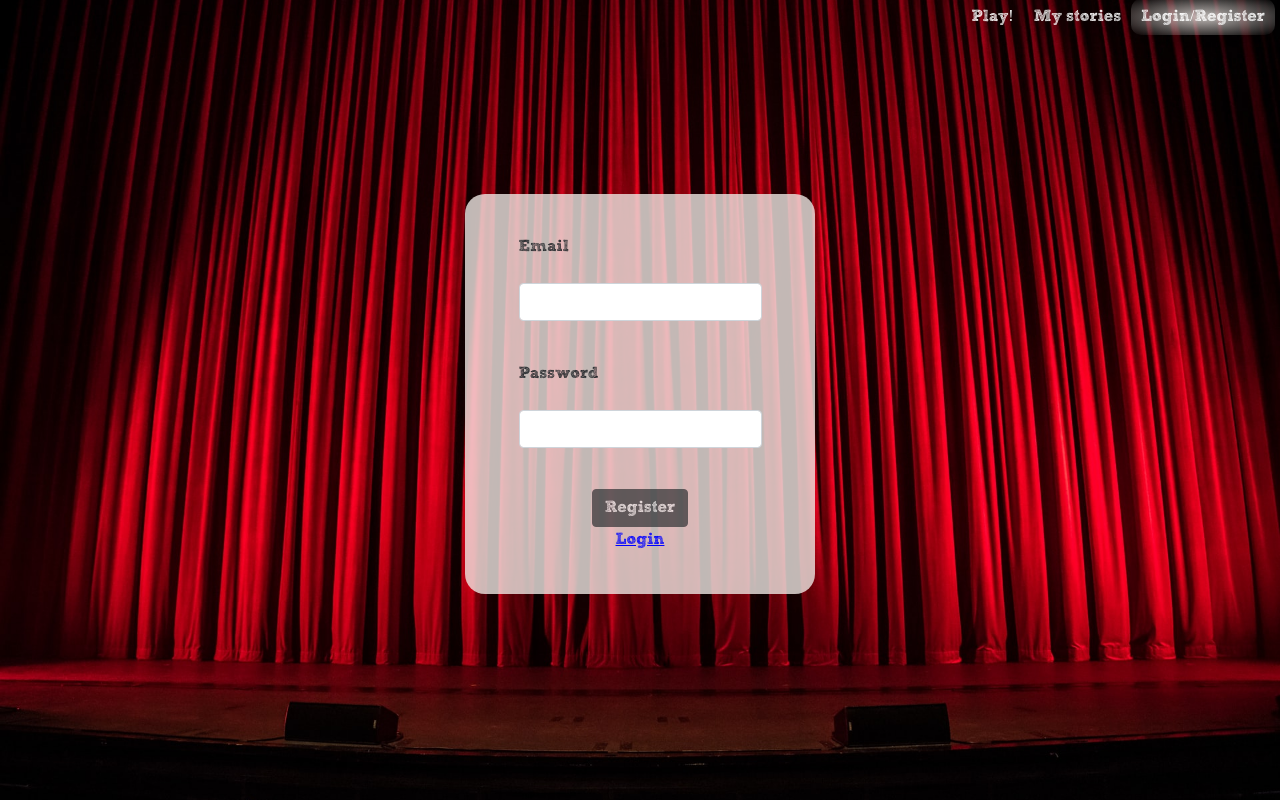
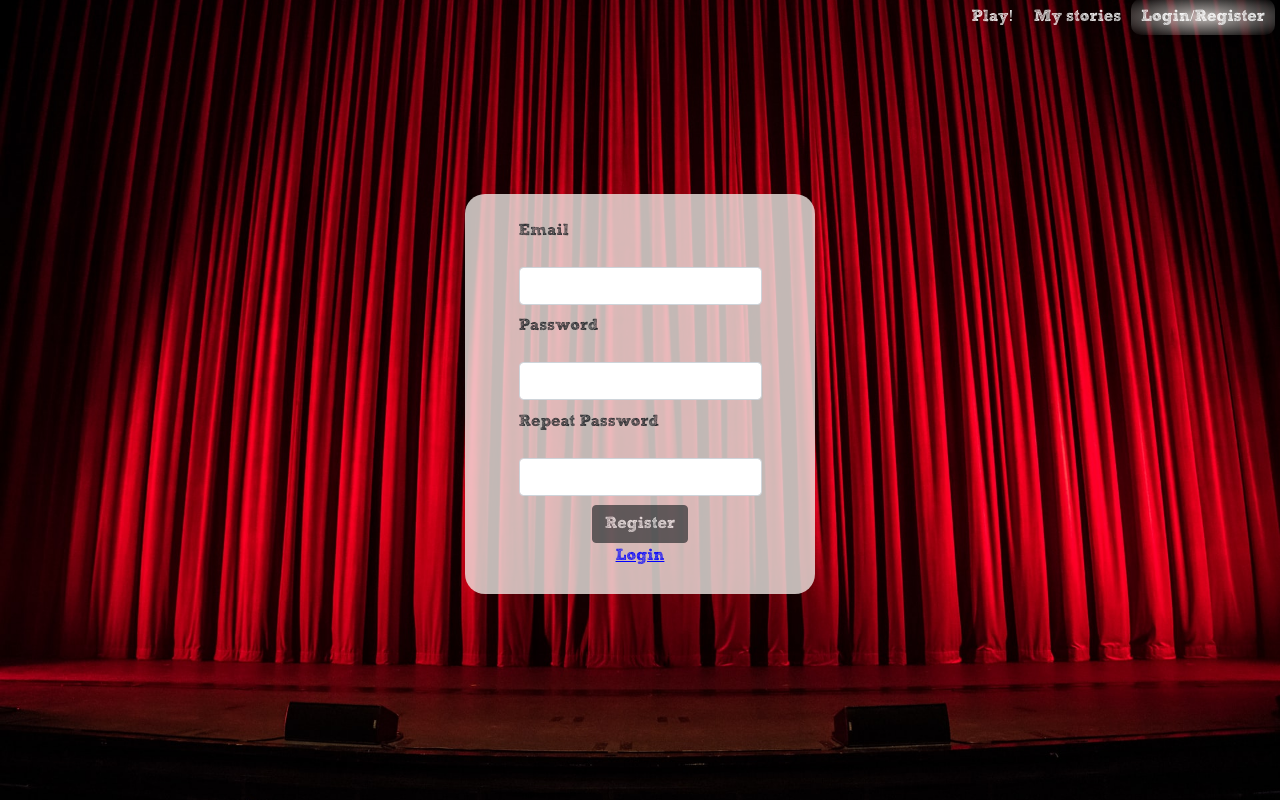
Before and after one commit to angelggdev/MadLibs, a React (Create React App) app: page /login in a window 1280 px wide. Both pictures are taken after a click on the button "Register". Built offline with nearby package versions, Linux system fonts and the light colour scheme.

Commit message:
confirm password in register form

```diff
--- a/src/Components/Login/Login.css
+++ b/src/Components/Login/Login.css
@@ -22,6 +22,8 @@
 
 .loginForm label{
     display:flex;
+    flex-wrap: wrap;
+    max-width: fit-content;
     justify-content: space-between;
 }
 
--- a/src/Components/Login/Login.js
+++ b/src/Components/Login/Login.js
@@ -23,6 +23,12 @@ const Login = () => {
             errors.password = 'Required';
         }
 
+        if (register && !values.passwordCopy) {
+            errors.passwordCopy = 'Required';
+        } else if (register && values.password !== values.passwordCopy) {
+            errors.passwordCopy = `The passwords don't match`;
+        }
+
         if(Object.keys(errors).length === 0
             && formik.touched.email) {
             setDisableSubmit(false);
@@ -36,14 +42,15 @@ const Login = () => {
     const formik = useFormik({
         initialValues: {
           email: '',
-          password:''
+          password:'',
+          passwordCopy: ''
         },
         validate,
         onSubmit: values => {
             if (!register){
                 submitLogin(values.email, values.password);
             } else {
-                submitRegister(values.email, values.password);
+                submitRegister(values.email, values.passwordCopy);
             }
         },
     });
@@ -89,6 +96,35 @@ const Login = () => {
                     />
                 </Form.Group>
                 {
+                    register &&
+                    <Form.Group>
+                        <Form.Label>
+                            <p>Repeat Password</p>
+                            {formik.touched.passwordCopy && formik.errors.passwordCopy ? (
+                                <span className='formAlert'>{formik.errors.passwordCopy}</span>
+                            ) : null}
+                        </Form.Label>
+                        <Form.Control
+                            id='passwordCopy'
+                            name='passwordCopy'
+                            type='password'
+                            maxLength='10'
+                            value={formik.values.passwordCopy}
+                            onChange={formik.handleChange}
+                            onBlur={formik.handleBlur}
+                            onPaste={(e)=>{
+                                e.preventDefault()
+                                return false;
+                            }}
+                            onCopy={(e)=>{
+                                e.preventDefault()
+                                return false;
+                            }}
+                            autocomplete="off"
+                        />
+                    </Form.Group>
+                }
+                {
                     user?
                     <span className='formAlert'>There's a user signed in already</span>
                     :
```
